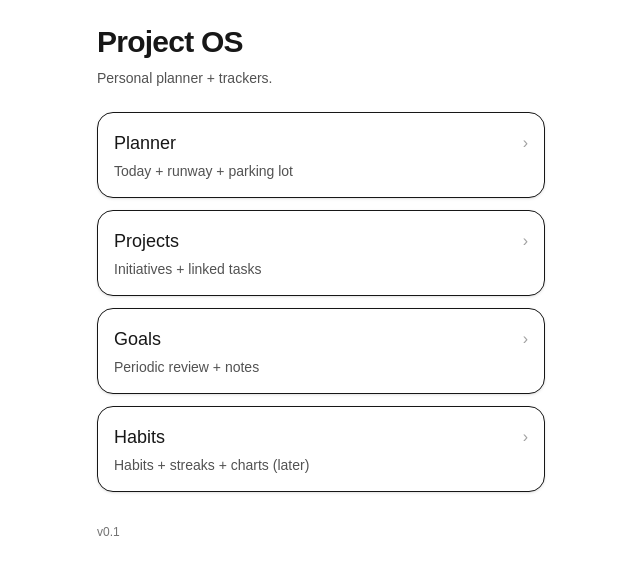
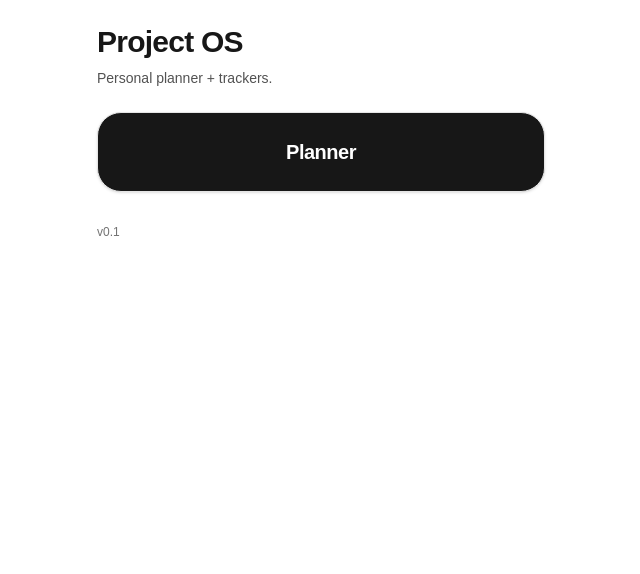
Before and after one commit to ryancast1/project-os-planner, a Next.js app: page / in a window 1280 px wide. Shown: the top 574 px of the page, without its empty margins (319-959 px from the left). Built offline with nearby package versions, Linux system fonts and the light colour scheme.

Commit message:
‘update’

```diff
--- a/app/page.tsx
+++ b/app/page.tsx
@@ -1,12 +1,7 @@
 import Link from "next/link";
 
 export default function HomePage() {
-  const tiles = [
-    { href: "/planner", title: "Planner", desc: "Today + runway + parking lot" },
-    { href: "/projects", title: "Projects", desc: "Initiatives + linked tasks" },
-    { href: "/goals", title: "Goals", desc: "Periodic review + notes" },
-    { href: "/habits", title: "Habits", desc: "Habits + streaks + charts (later)" },
-  ];
+  const tiles = [{ href: "/planner", title: "Planner" }];
 
   return (
     <main className="min-h-dvh p-6">
@@ -21,13 +16,9 @@ export default function HomePage() {
             <Link
               key={t.href}
               href={t.href}
-              className="rounded-2xl border bg-white p-4 shadow-sm transition active:scale-[0.99]"
+              className="grid h-20 place-items-center rounded-3xl border border-neutral-200 bg-neutral-900 text-white shadow-sm transition active:scale-[0.99]"
             >
-              <div className="flex items-center justify-between">
-                <div className="text-lg font-medium">{t.title}</div>
-                <div className="text-neutral-400">›</div>
-              </div>
-              <div className="mt-1 text-sm text-neutral-600">{t.desc}</div>
+              <div className="text-xl font-semibold tracking-tight">{t.title}</div>
             </Link>
           ))}
         </div>
```
